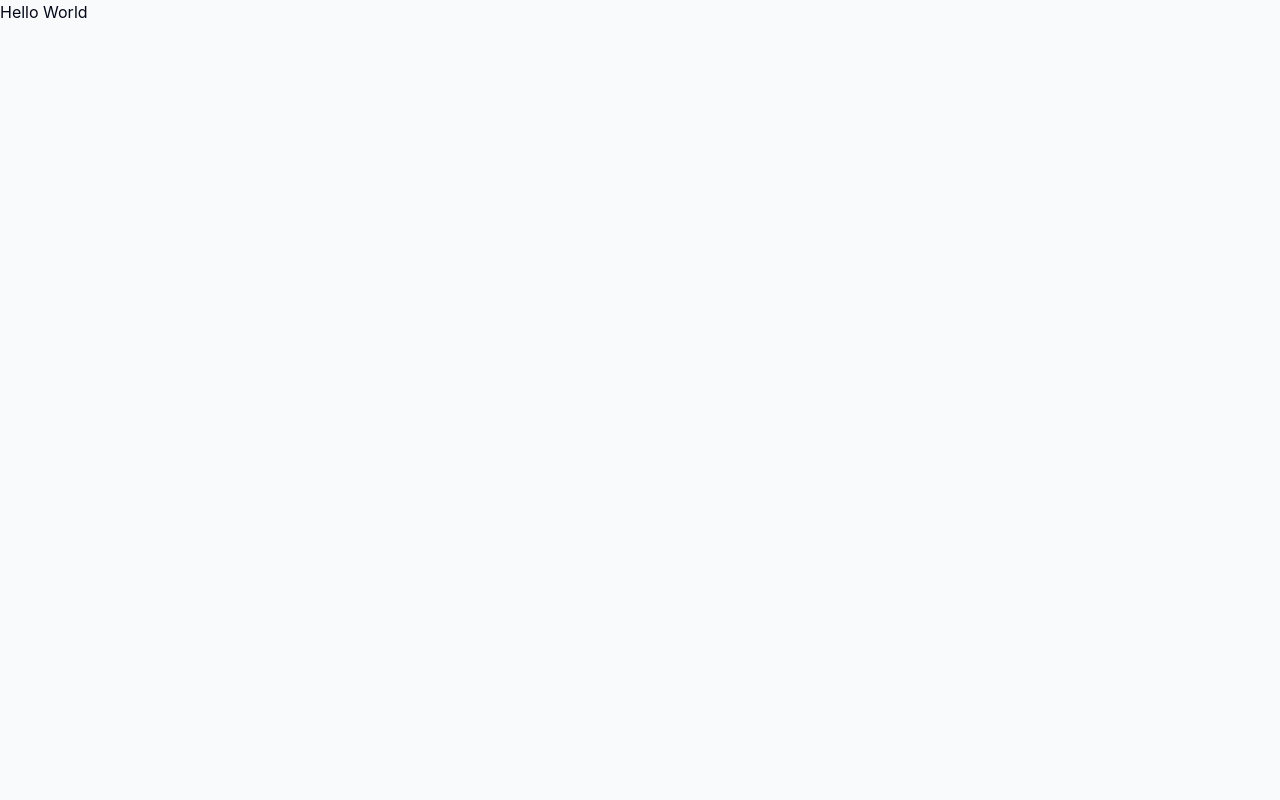
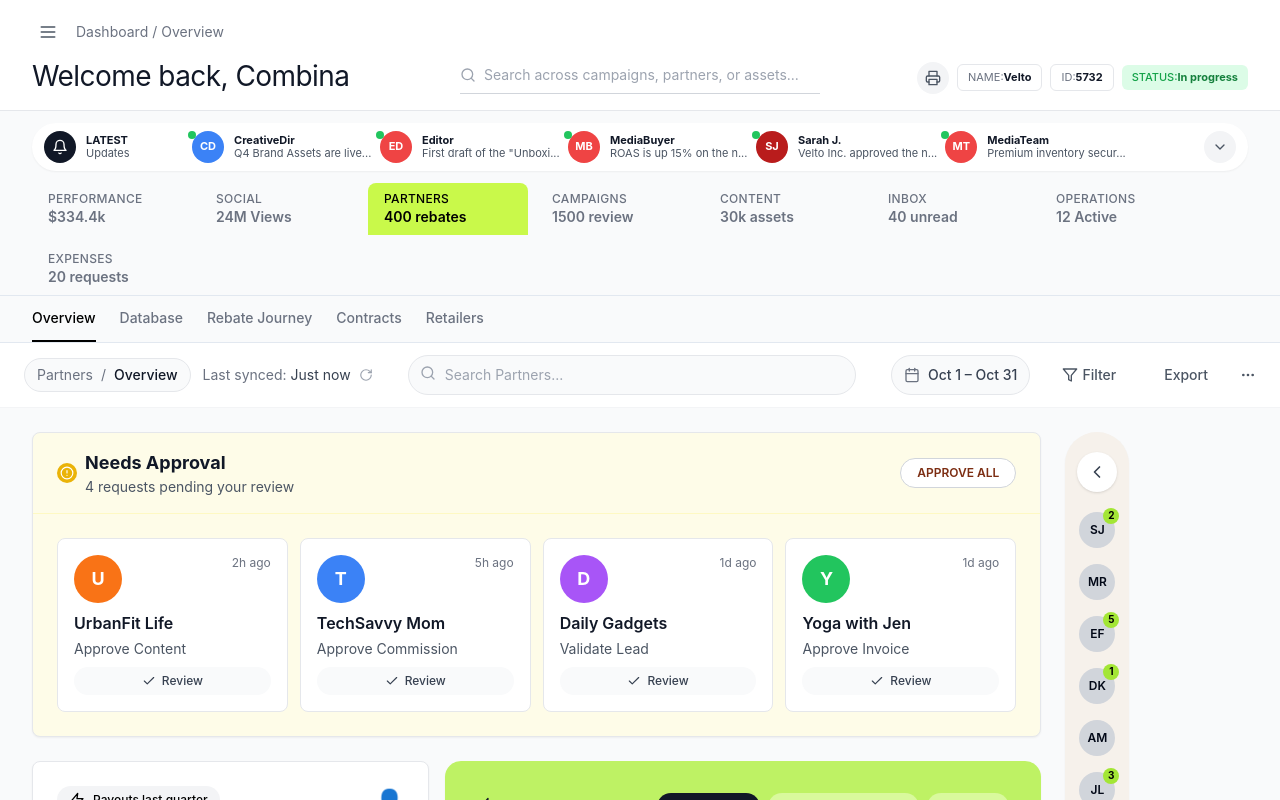
Before and after one commit to devang-openweboffice/revo-web-app, a React (Vite) app: page / in a window 1280 px wide. Shown: the top 800 px of the page. Built offline with nearby package versions, Linux system fonts and the light colour scheme.

Commit message:
fix build

```diff
--- a/src/App.tsx
+++ b/src/App.tsx
@@ -60,8 +60,7 @@ function App() {
 
   return (
     <div className="min-h-screen bg-gray-50">
-      <h1>Hello World</h1>
-      {/* <Header />
+      <Header />
       <NotificationCards notifications={data.notifications} />
 
       <TopSummaryBar />
@@ -108,7 +107,7 @@ function App() {
             />
           </div>
         </div>
-      </div> */}
+      </div>
     </div>
   );
 }
--- a/tsconfig.json
+++ b/tsconfig.json
@@ -15,7 +15,7 @@
     "jsx": "react-jsx",
     "baseUrl": ".",
     "paths": {
-      "@/*": ["./src/*"]
+      "@/*": ["src/*"]
     },
 
     /* Linting */
```
Also changed, not shown: 4 other files (tests, documents, lock files or other folders).
